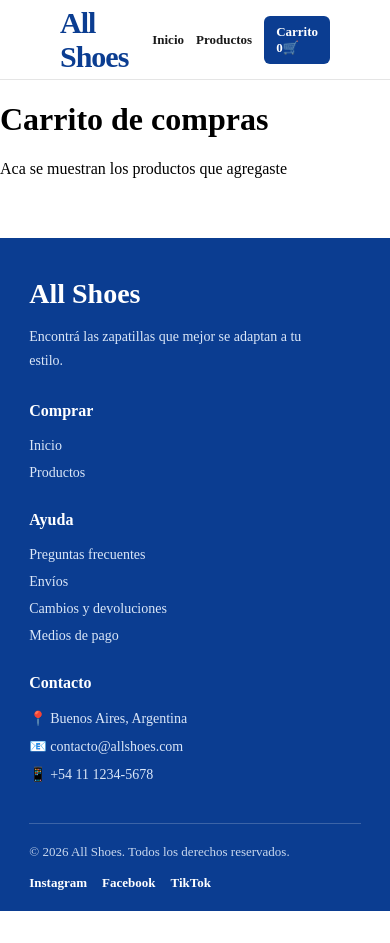
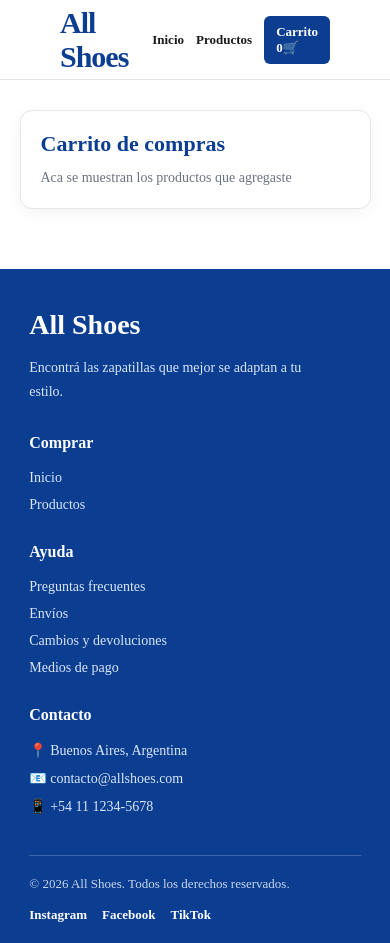
Before and after one commit to AgustinLandeira/e-commerce-de-zapatillas, a React (Vite) app: page /carrito in a window 390 px wide. Before the commit the page ends 911 px from the top, so only its background shows below. Built offline with nearby package versions, Linux system fonts and the light colour scheme.

Commit message:
agregue enlaces al footer

```diff
--- /dev/null
+++ b/src/Components/Carrito/Carrito.css
@@ -0,0 +1,84 @@
+.contenedor-carrito {
+    width: 90%;
+    max-width: 1200px;
+
+    margin: 50px auto;
+
+    background-color: #ffffff;
+
+    padding: 35px;
+
+    border-radius: 12px;
+
+    box-sizing: border-box;
+
+    border: 1px solid #e5e7eb;
+
+    box-shadow: 0 4px 15px rgba(0, 0, 0, 0.05);
+}
+
+
+/* -------------------------
+   TÍTULO
+------------------------- */
+
+.contenedor-carrito h1 {
+    margin: 0 0 10px;
+
+    color: #0b3d91;
+
+    font-size: 30px;
+    font-weight: 700;
+}
+
+
+/* -------------------------
+   DESCRIPCIÓN
+------------------------- */
+
+.contenedor-carrito p {
+    margin: 0;
+
+    color: #6b7280;
+
+    font-size: 16px;
+    line-height: 1.5;
+}
+
+
+/* -------------------------
+   RESPONSIVE
+------------------------- */
+
+@media (max-width: 768px) {
+
+    .contenedor-carrito {
+        width: 90%;
+
+        margin: 30px auto;
+
+        padding: 25px;
+    }
+
+    .contenedor-carrito h1 {
+        font-size: 25px;
+    }
+
+}
+
+
+@media (max-width: 480px) {
+
+    .contenedor-carrito {
+        padding: 20px;
+    }
+
+    .contenedor-carrito h1 {
+        font-size: 22px;
+    }
+
+    .contenedor-carrito p {
+        font-size: 14px;
+    }
+
+}
--- a/src/Components/Carrito/Carrito.jsx
+++ b/src/Components/Carrito/Carrito.jsx
@@ -1,4 +1,4 @@
-
+import './Carrito.css'
 
 export const Carrito = ()=>{
 
--- a/src/Components/Footer/Footer.jsx
+++ b/src/Components/Footer/Footer.jsx
@@ -1,3 +1,4 @@
+import { Link } from 'react-router-dom'
 import './Footer.css'
 
 export const Footer = ()=>{
@@ -25,8 +26,8 @@ export const Footer = ()=>{
                     <h3>Comprar</h3>
 
                     <ul>
-                        <li>Inicio</li>
-                        <li>Productos</li>
+                        <li><Link className='link' to="/">Inicio</Link></li>
+                        <li><Link className='link' to="/productos">Productos</Link></li>
                     </ul>
 
                 </div>
```
